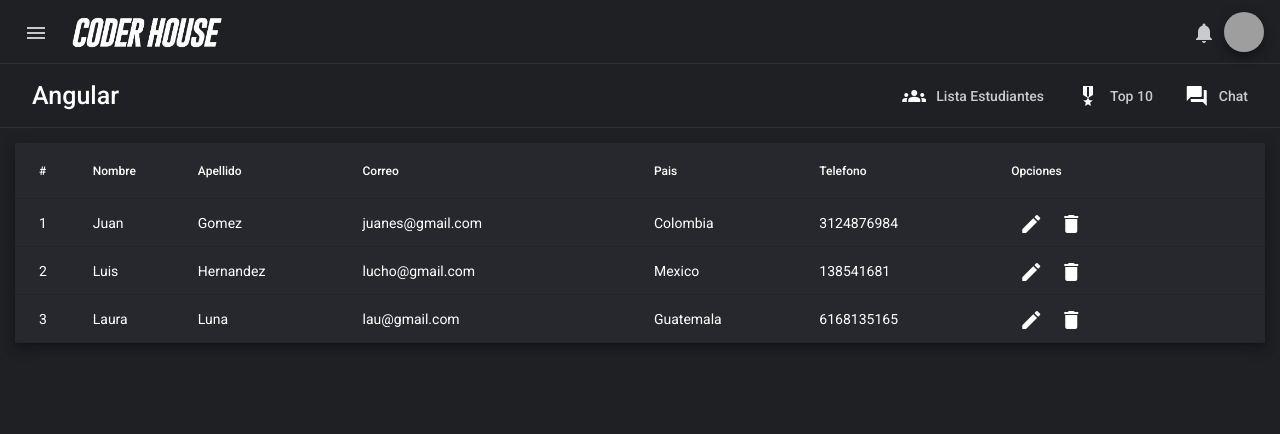
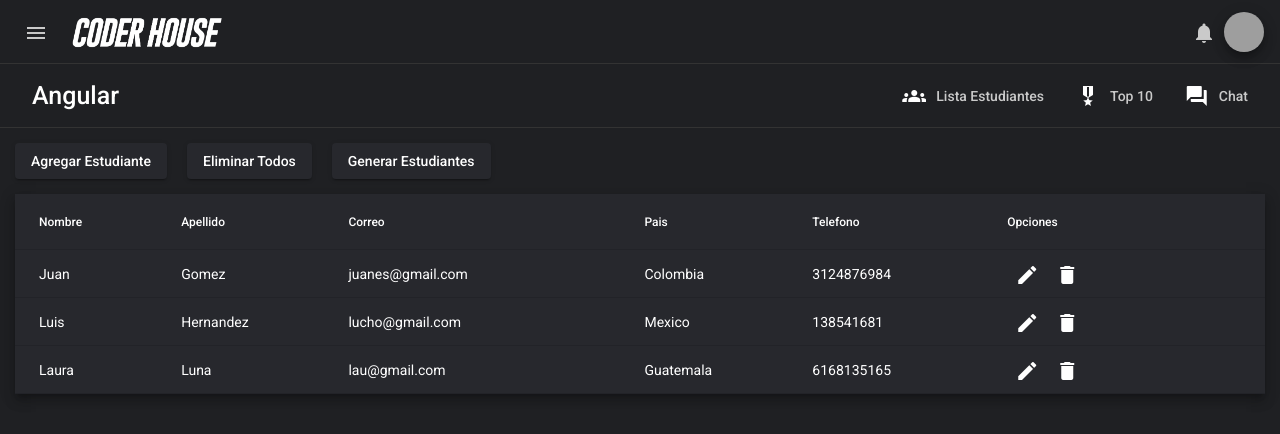
Before and after one commit to JuanesG19/coderHouseFinalProject, an Angular app: page / in a window 1280 px wide. Shown: the top 434 px of the page. Built offline with nearby package versions, Linux system fonts and the light colour scheme; grey boxes are pictures that could not be loaded.

Commit message:
New Functions

```diff
--- /dev/null
+++ b/src/app/components/register-modal/register-modal.component.css
@@ -0,0 +1,24 @@
+.studentForm {
+  background-color: #1f2023;
+}
+
+form {
+  display: flex;
+  flex-direction: column;
+  align-items: flex-start;
+}
+
+mat-form-field,
+mat-label {
+  color: white;
+}
+
+button {
+  background-color: #27282d;
+  color: white;
+}
+
+.sendButton {
+  width: 100%;
+  text-align: center;
+}
--- /dev/null
+++ b/src/app/components/register-modal/register-modal.component.html
@@ -0,0 +1,38 @@
+<h1 mat-dialog-title [ngStyle]="{ color: 'white' }">Nuevo Estudiante</h1>
+<div class="studentForm" mat-dialog-content>
+  <form [formGroup]="studentForm">
+    <!-- Nombres -->
+    <mat-form-field appearance="fill">
+      <mat-label>Nombres</mat-label>
+      <input matInput [formControl]="formNombres" />
+    </mat-form-field>
+
+    <!-- Apellidos -->
+    <mat-form-field appearance="fill">
+      <mat-label>Apellidos</mat-label>
+      <input matInput [formControl]="formApellidos" />
+    </mat-form-field>
+
+    <!-- Correo -->
+    <mat-form-field appearance="fill">
+      <mat-label>Correo</mat-label>
+      <input matInput [formControl]="formCorreo" />
+    </mat-form-field>
+
+    <!-- Pais -->
+    <mat-form-field appearance="fill">
+      <mat-label>Pais</mat-label>
+      <input matInput [formControl]="formPais" />
+    </mat-form-field>
+
+    <!-- Telefono -->
+    <mat-form-field appearance="fill">
+      <mat-label>Telefono</mat-label>
+      <input matInput [formControl]="formTelefono" />
+    </mat-form-field>
+
+    <div class="sendButton">
+      <button mat-button [mat-dialog-close]="studentForm.value">Enviar</button>
+    </div>
+  </form>
+</div>
--- /dev/null
+++ b/src/app/components/register-modal/register-modal.component.ts
@@ -0,0 +1,34 @@
+import { Component, OnInit } from '@angular/core';
+import { FormControl, FormGroup } from '@angular/forms';
+import { MatDialogRef } from '@angular/material/dialog';
+import { MatDialog } from '@angular/material/dialog';
+
+
+@Component({
+  selector: 'app-register-modal',
+  templateUrl: './register-modal.component.html',
+  styleUrls: ['./register-modal.component.css'],
+})
+export class RegisterModalComponent implements OnInit {
+  formNombres = new FormControl();
+  formApellidos = new FormControl();
+  formCorreo = new FormControl();
+  formPais = new FormControl();
+  formTelefono = new FormControl();
+
+  studentForm = new FormGroup({
+    nombres: this.formNombres,
+    apellidos: this.formApellidos,
+    correo: this.formCorreo,
+    pais: this.formPais,
+    telefono: this.formTelefono,
+  });
+
+  constructor(private dialogRef: MatDialogRef<RegisterModalComponent>) {}
+
+  ngOnInit(): void {}
+
+  close(): void {
+    this.dialogRef.close();
+  }
+}
--- a/src/app/models/student.model.ts
+++ b/src/app/models/student.model.ts
@@ -1,5 +1,4 @@
-export interface Student{
-  posicion: number;
+export class Student{
   nombres: string;
   apellidos: string;
   correo: string;
--- a/src/app/modules/angular-material/angular-material.module.ts
+++ b/src/app/modules/angular-material.module.ts
@@ -10,6 +10,9 @@ import { MatDividerModule } from '@angular/material/divider';
 import { MatCheckboxModule } from '@angular/material/checkbox';
 import { MatGridListModule } from '@angular/material/grid-list';
 import { MatTableModule } from '@angular/material/table';
+import { MatDialogModule } from '@angular/material/dialog';
+import { MatFormFieldModule } from '@angular/material/form-field';
+import { MatInputModule } from '@angular/material/input';
 
 @NgModule({
   declarations: [],
@@ -24,6 +27,9 @@ import { MatTableModule } from '@angular/material/table';
     MatCheckboxModule,
     MatGridListModule,
     MatTableModule,
+    MatDialogModule,
+    MatFormFieldModule,
+    MatInputModule,
   ],
 })
 export class AngularMaterialModule {}
--- a/src/app/views/home-page/home-page.component.css
+++ b/src/app/views/home-page/home-page.component.css
@@ -5,6 +5,18 @@
 
 .tableContainer {
   padding: 15px;
+}
+
+/* Option Buttons */
+
+.optionsButtons {
+  padding-bottom: 15px;
+}
+
+.optionsButtons button {
+  margin-right: 20px;
+  background-color: #27282d;
+  color: white;
 }
 
 /* Table */
--- a/src/app/views/home-page/home-page.component.html
+++ b/src/app/views/home-page/home-page.component.html
@@ -3,15 +3,22 @@
   <app-toolbar></app-toolbar>
 
   <div class="tableContainer">
+    <section class="optionsButtons">
+      <div class="example-button-row">
+        <button mat-raised-button (click)="openDialog()">
+          Agregar Estudiante
+        </button>
+        <button mat-raised-button (click)="eliminarTodos()">
+          Eliminar Todos
+        </button>
+        <button mat-raised-button (click)="generarEstudiantes()">
+          Generar Estudiantes
+        </button>
+      </div>
+    </section>
+
     <!-- Table Estudiantes -->
     <table mat-table [dataSource]="dataSource" class="mat-elevation-z8">
-
-      <!-- Position Column -->
-      <ng-container matColumnDef="posicion">
-        <th mat-header-cell *matHeaderCellDef>#</th>
-        <td mat-cell *matCellDef="let element">{{ element.posicion }}</td>
-      </ng-container>
-
       <!-- Name Column -->
       <ng-container matColumnDef="nombres">
         <th mat-header-cell *matHeaderCellDef>Nombre</th>
@@ -56,6 +63,7 @@
           <button
             mat-icon-button
             aria-label="Example icon button with a menu icon"
+            (click)="eliminarUno(element)"
           >
             <mat-icon>delete</mat-icon>
           </button>
--- a/src/app/views/home-page/home-page.component.ts
+++ b/src/app/views/home-page/home-page.component.ts
@@ -1,9 +1,10 @@
 import { Component, OnInit } from '@angular/core';
 import { Student } from 'src/app/models/student.model';
+import { MatDialog } from '@angular/material/dialog';
+import { RegisterModalComponent } from 'src/app/components/register-modal/register-modal.component';
 
 const ELEMENT_DATA: Student[] = [
   {
-    posicion: 1,
     nombres: 'Juan',
     apellidos: 'Gomez',
     correo: 'juanes@gmail.com',
@@ -11,7 +12,6 @@ const ELEMENT_DATA: Student[] = [
     telefono: '3124876984',
   },
   {
-    posicion: 2,
     nombres: 'Luis',
     apellidos: 'Hernandez',
     correo: 'lucho@gmail.com',
@@ -19,7 +19,6 @@ const ELEMENT_DATA: Student[] = [
     telefono: '138541681',
   },
   {
-    posicion: 3,
     nombres: 'Laura',
     apellidos: 'Luna',
     correo: 'lau@gmail.com',
@@ -35,7 +34,6 @@ const ELEMENT_DATA: Student[] = [
 })
 export class HomePageComponent implements OnInit {
   displayedColumns: string[] = [
-    'posicion',
     'nombres',
     'apellidos',
     'correo',
@@ -46,7 +44,31 @@ export class HomePageComponent implements OnInit {
 
   dataSource = ELEMENT_DATA;
 
-  constructor() {}
+  constructor(private matDialog: MatDialog) {}
 
   ngOnInit(): void {}
+
+  openDialog() {
+    const dialog = this.matDialog.open(RegisterModalComponent);
+
+    dialog.afterClosed().subscribe((value) => {
+      if (value) {
+        this.dataSource = [...this.dataSource, value];
+      }
+    });
+  }
+
+  eliminarTodos() {
+    this.dataSource = [];
+  }
+
+  eliminarUno(student: Student) {
+    this.dataSource = this.dataSource.filter(
+      (deleteStudent) => deleteStudent.correo != student.correo
+    );
+  }
+
+  generarEstudiantes() {
+    this.dataSource = ELEMENT_DATA;
+  }
 }
--- a/src/styles.css
+++ b/src/styles.css
@@ -1,15 +1,27 @@
-html, body { height: 100%; }
-body { margin: 0; font-family: Roboto, "Helvetica Neue", sans-serif; }
+@import "~@angular/material/prebuilt-themes/indigo-pink.css";
+
+html,
+body {
+  height: 100%;
+}
+body {
+  margin: 0;
+  font-family: Roboto, "Helvetica Neue", sans-serif;
+}
 
 .example-spacer {
   flex: 1 1 auto;
 }
 
-p{
+p {
   margin: 0 !important;
   padding: 0 !important;
 }
 
-/* #1f2023 */
-/* #333 */
-/* #27282D */
+mat-dialog-container {
+  background-color: #1f2023 !important;
+}
+
+/* #1f2023  -> Gris noche */
+/* #333 -> Gris claro*/
+/* #27282D -> Gris mas claro */
```
Also changed, not shown: src/app/app.module.ts (+5 -2 lines), 1 other file (tests, documents, lock files or other folders).
